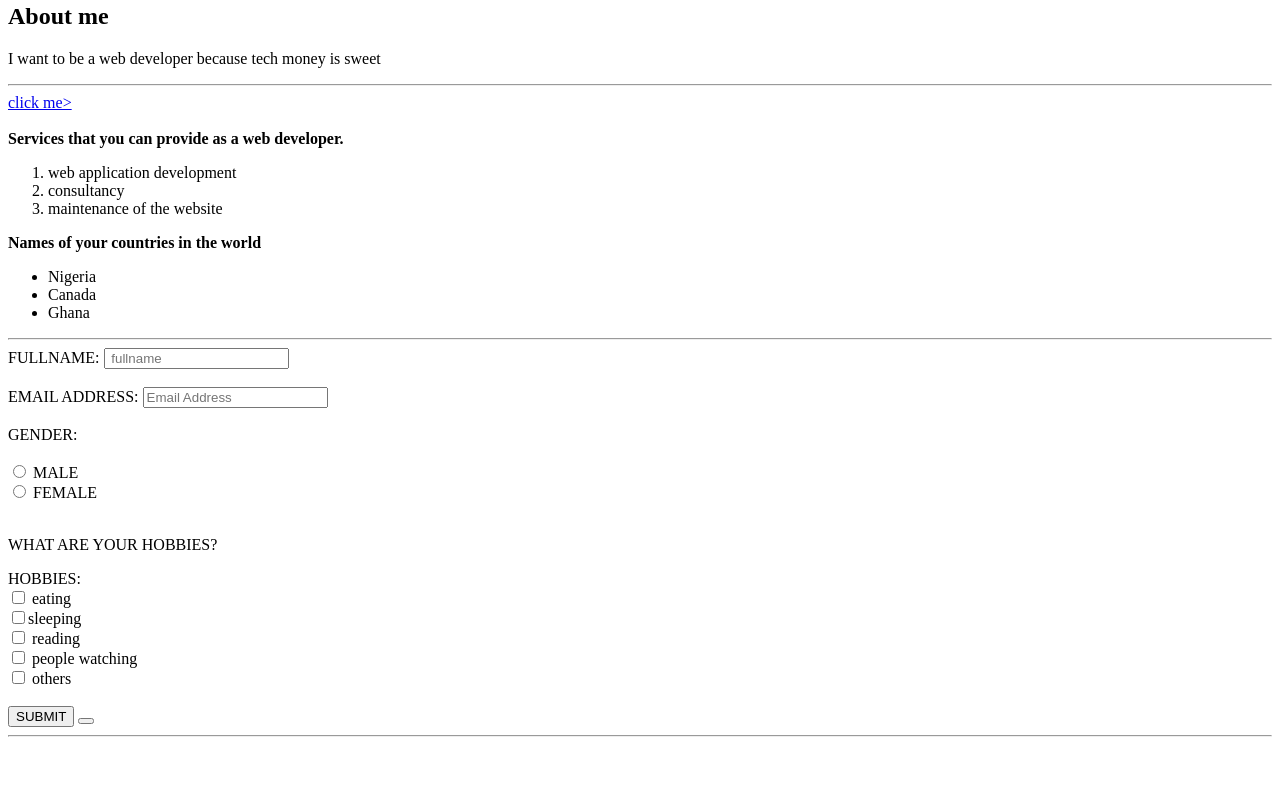
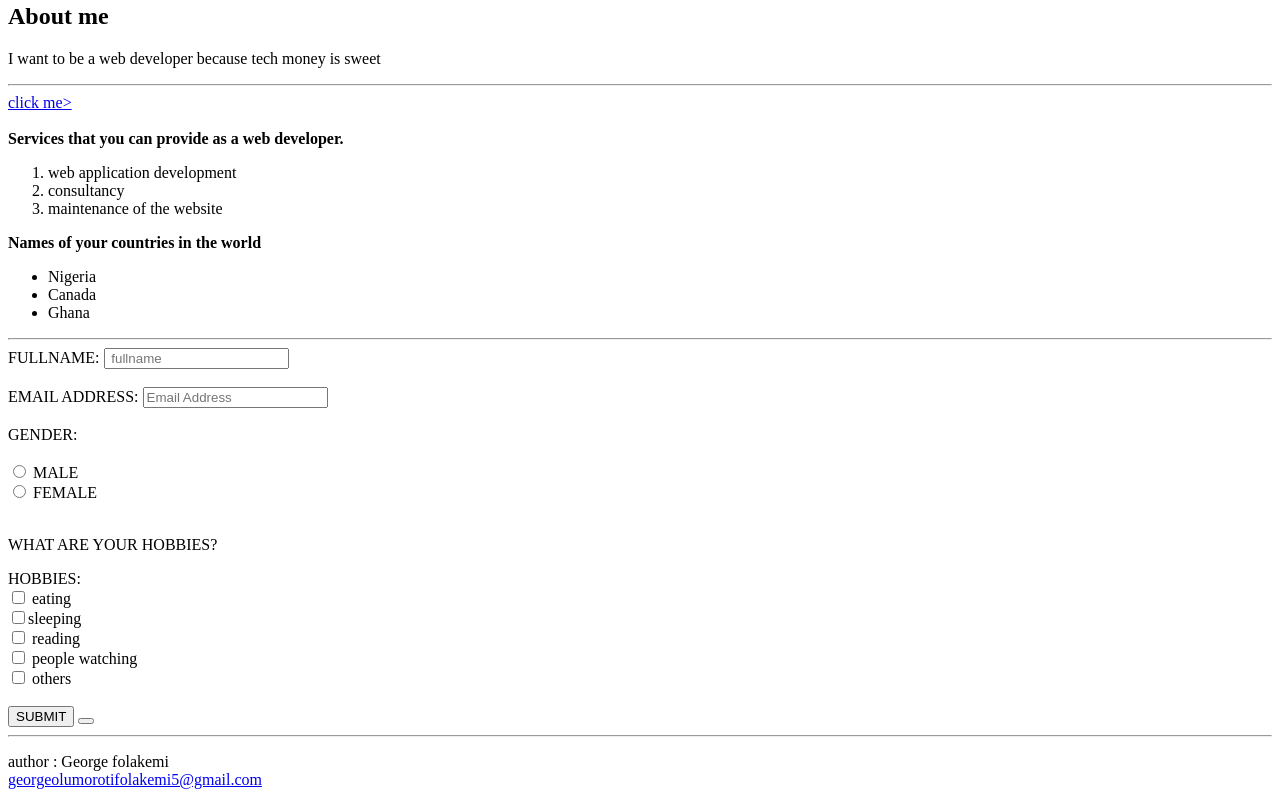
Before and after one commit to folakemi22/FIRST-ASS, a plain HTML site: page index.html in a window 1280 px wide. Shown: the part 601-1406 px from the top of the page. Before the commit the page ends 1346 px from the top, so only its background shows below. Drawn offline with Linux system fonts and the light colour scheme.

Commit message:
Update index.html

```diff
--- a/index.html
+++ b/index.html
@@ -70,5 +70,9 @@
     </form>
     <button type="submit" id =''></button>
     <hr/>
+
+    <footer>
+        <p> author : George folakemi <br/>
+        <a href='mailto Georgefolakemi'> georgeolumorotifolakemi5@gmail.com</a></p>
 </body>
 </html>
```
